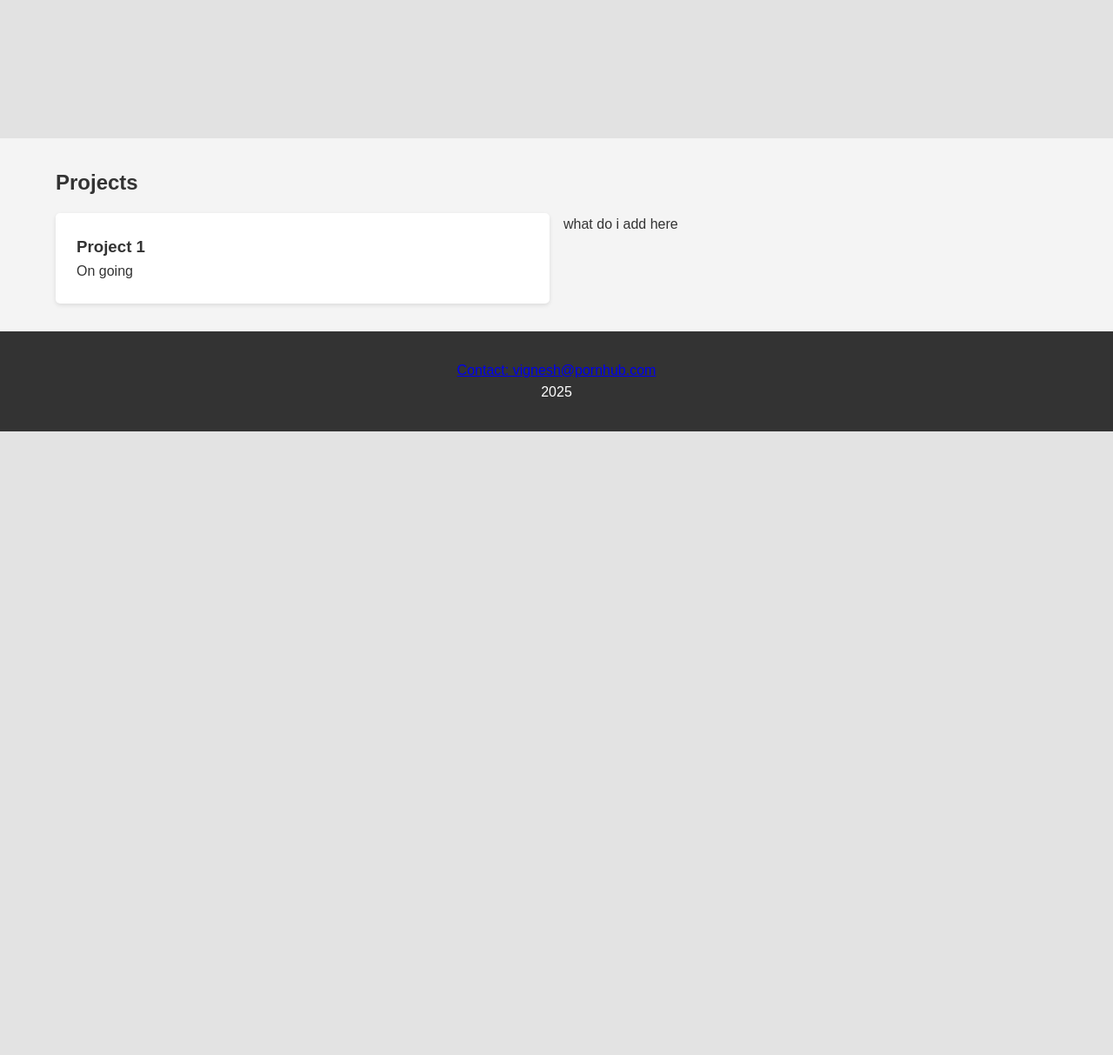
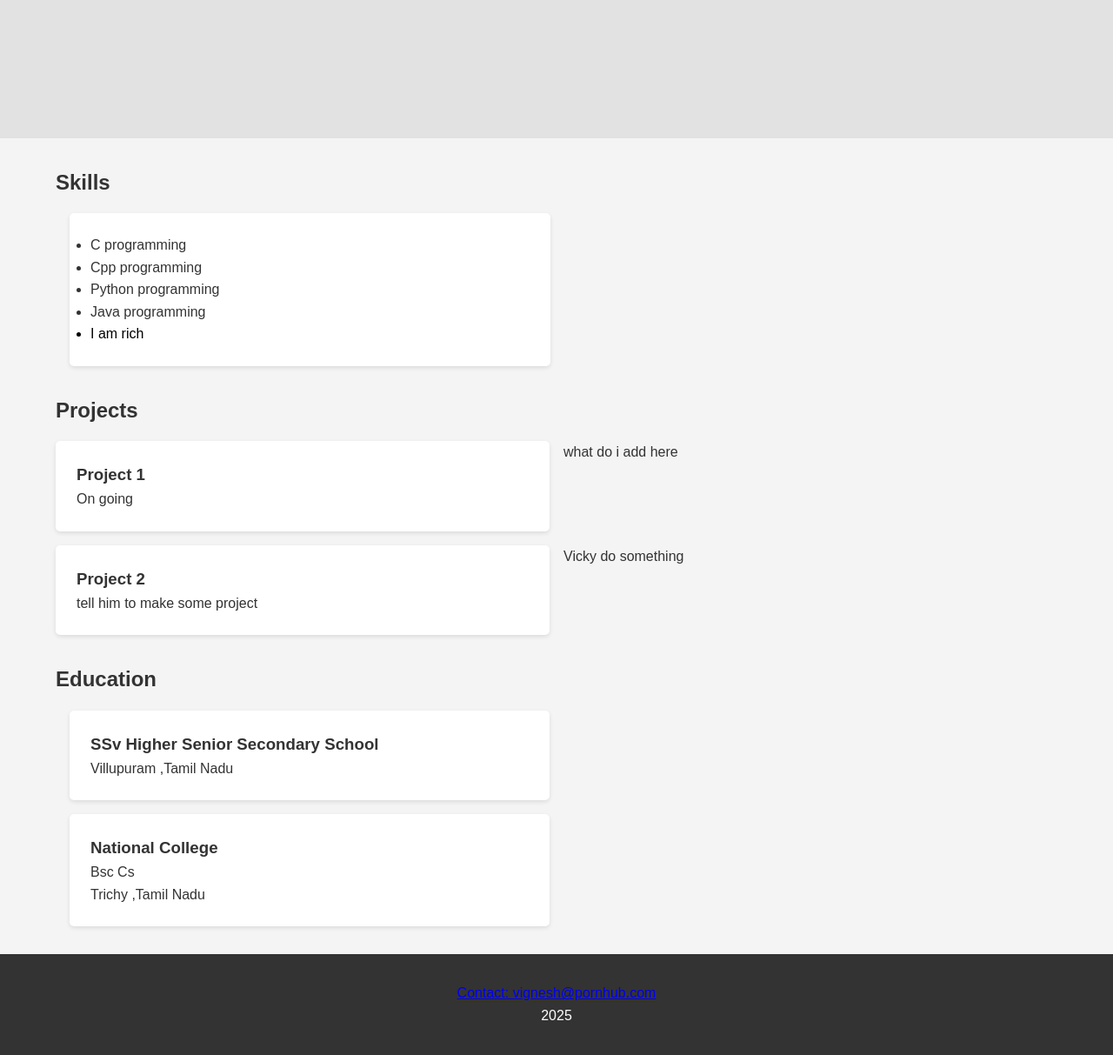
Before and after one commit to amark2005/vicky, a Flask app: page / in a window 1280 px wide. Shown: the part 539-1752 px from the top of the page at 87% size. Before the commit the page ends 1035 px from the top, so only its background shows below. Run offline with Flask 3, Linux system fonts and the light colour scheme.

Commit message:
education and skill added

```diff
--- a/templates/css/style.css
+++ b/templates/css/style.css
@@ -58,6 +58,21 @@ nav ul li a {
     margin-top: 1rem;
 }
 
+.education-grid {
+    display: grid;
+    grid-template-columns: repeat(auto-fit, minmax(250px, 1fr));
+    gap: 1rem;
+    margin: 1rem;
+}
+
+.skill-grid {
+    display: grid;
+    grid-template-columns: repeat(auto-fit, minmax(250px, 1fr));
+    gap: 1rem;
+    margin: 1rem;
+    width: 48%;
+}
+
 .card {
     background: #fff;
     padding: 1.5rem;
@@ -72,3 +87,12 @@ footer {
     color: #fff;
     margin-top: 2rem;
 }
+
+#rich {
+    color: black;
+    text-decoration: none;
+}
+
+#rich:hover {
+    color: gray;
+}
--- a/templates/index.html
+++ b/templates/index.html
@@ -25,6 +25,25 @@
         <p>Building nothing and knows nothing</p>
     </section>
 
+    <section id="skills" class="container">
+        <h2>Skills</h2>
+        <div class="skill-grid">
+            <div class="card">
+                <ul>
+                    <li>C programming</li>
+                    <li>Cpp programming</li>
+                    <li>Python programming</li>
+                    <li>Java programming</li>
+                    <a href="https://c.tenor.com/qbjLJgEorrcAAAAC/justice-league-justice-league-movie.gif"
+                        target="_blank" id="rich">
+                        <li>I am rich</li>
+                    </a>
+                </ul>
+            </div>
+        </div>
+
+    </section>
+
     <section id="projects" class="container">
         <h2>Projects</h2>
         <div class="project-grid">
@@ -34,11 +53,42 @@
             </div>
             <p>what do i add here</p>
         </div>
+
+        <!-- project 2 -->
+        <div class="project-grid">
+            <div class="card">
+                <h3>Project 2</h3>
+                <p>tell him to make some project</p>
+            </div>
+            <p>Vicky do something</p>
+        </div>
+    </section>
+
+    <section id="education" class="container">
+        <h2>Education</h2>
+        <div class="education-grid">
+            <div class="card">
+                <h3>SSv Higher Senior Secondary School</h3>
+                <p>Villupuram ,Tamil Nadu</p>
+            </div>
+            <p></p>
+        </div>
+        <!-- national college -->
+        <div class="education-grid">
+            <div class="card">
+                <h3>National College</h3>
+                <p>Bsc Cs</p>
+                <p>Trichy ,Tamil Nadu</p>
+            </div>
+            <p></p>
+        </div>
+        </div>
+
     </section>
 
     <footer id="contact">
         <a href="https://youtu.be/dQw4w9WgXcQ?si=tc4Dxkrh_QZNVTQr" target="_blank">
-        <p>Contact: vignesh@pornhub.com</p>
+            <p>Contact: vignesh@pornhub.com</p>
         </a>
         <p>2025</p>
     </footer>
```
